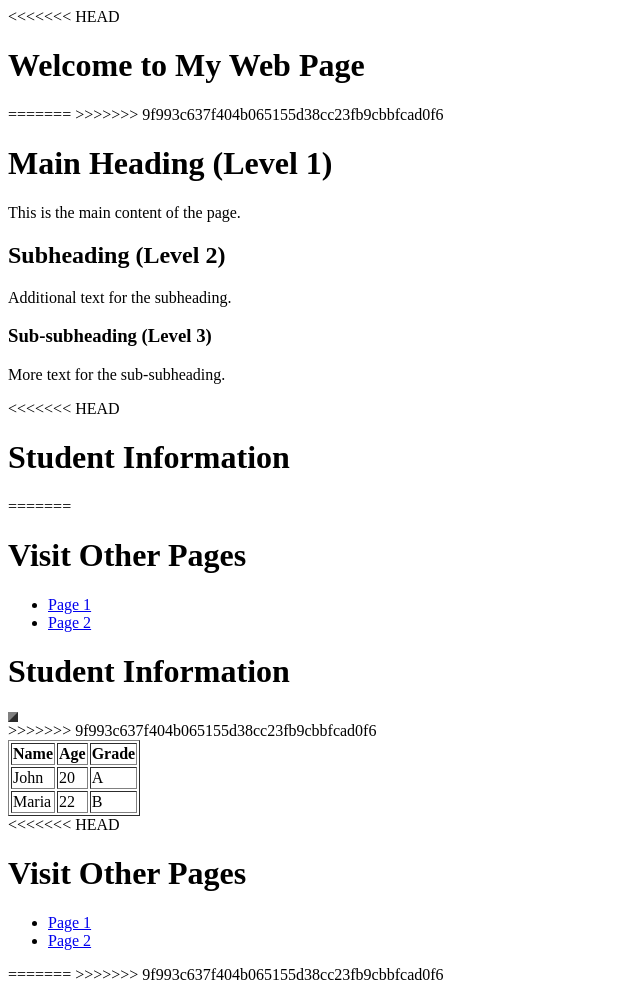
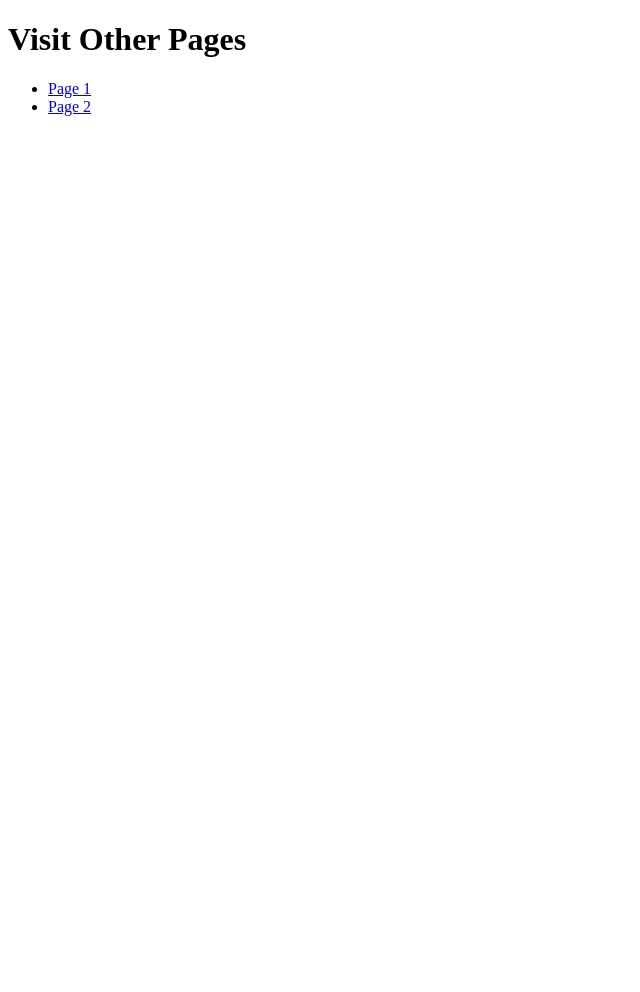
Before and after one commit to hanenkod/se, a plain HTML site: page index.html in a window 1280 px wide. Shown: the whole page, without its empty margins (0-640 px from the left). After the commit the page ends 800 px from the top, so only its background shows below. Drawn offline with Linux system fonts and the light colour scheme.

Commit message:
final version

```diff
--- a/index.html
+++ b/index.html
@@ -2,57 +2,13 @@
 <html lang="en">
 <head>
     <meta charset="UTF-8">
-    <title>Heading Levels</title>
+    <title>Hyperlinks</title>
 </head>
 <body>
-<<<<<<< HEAD
-    <h1>Welcome to My Web Page</h1>
-=======
->>>>>>> 9f993c637f404b065155d38cc23fb9cbbfcad0f6
-    <h1>Main Heading (Level 1)</h1>
-    <p>This is the main content of the page.</p>
-    <h2>Subheading (Level 2)</h2>
-    <p>Additional text for the subheading.</p>
-    <h3>Sub-subheading (Level 3)</h3>
-    <p>More text for the sub-subheading.</p>
-<<<<<<< HEAD
-    <h1>Student Information</h1>
-    <table border="5">
-=======
-
     <h1>Visit Other Pages</h1>
     <ul>
         <li><a href="page1.html">Page 1</a></li>
         <li><a href="page2.html">Page 2</a></li>
     </ul>
-
-    <h1>Student Information</h1>
-    <table border="1">
->>>>>>> 9f993c637f404b065155d38cc23fb9cbbfcad0f6
-        <tr>
-            <th>Name</th>
-            <th>Age</th>
-            <th>Grade</th>
-        </tr>
-        <tr>
-            <td>John</td>
-            <td>20</td>
-            <td>A</td>
-        </tr>
-        <tr>
-            <td>Maria</td>
-            <td>22</td>
-            <td>B</td>
-        </tr>
-    </table>
-<<<<<<< HEAD
-    <h1>Visit Other Pages</h1>
-    <ul>
-        <li><a href="page1.html">Page 1</a></li>
-        <li><a href="page2.html">Page 2</a></li>
-    </ul>
-=======
-
->>>>>>> 9f993c637f404b065155d38cc23fb9cbbfcad0f6
 </body>
 </html>
```
